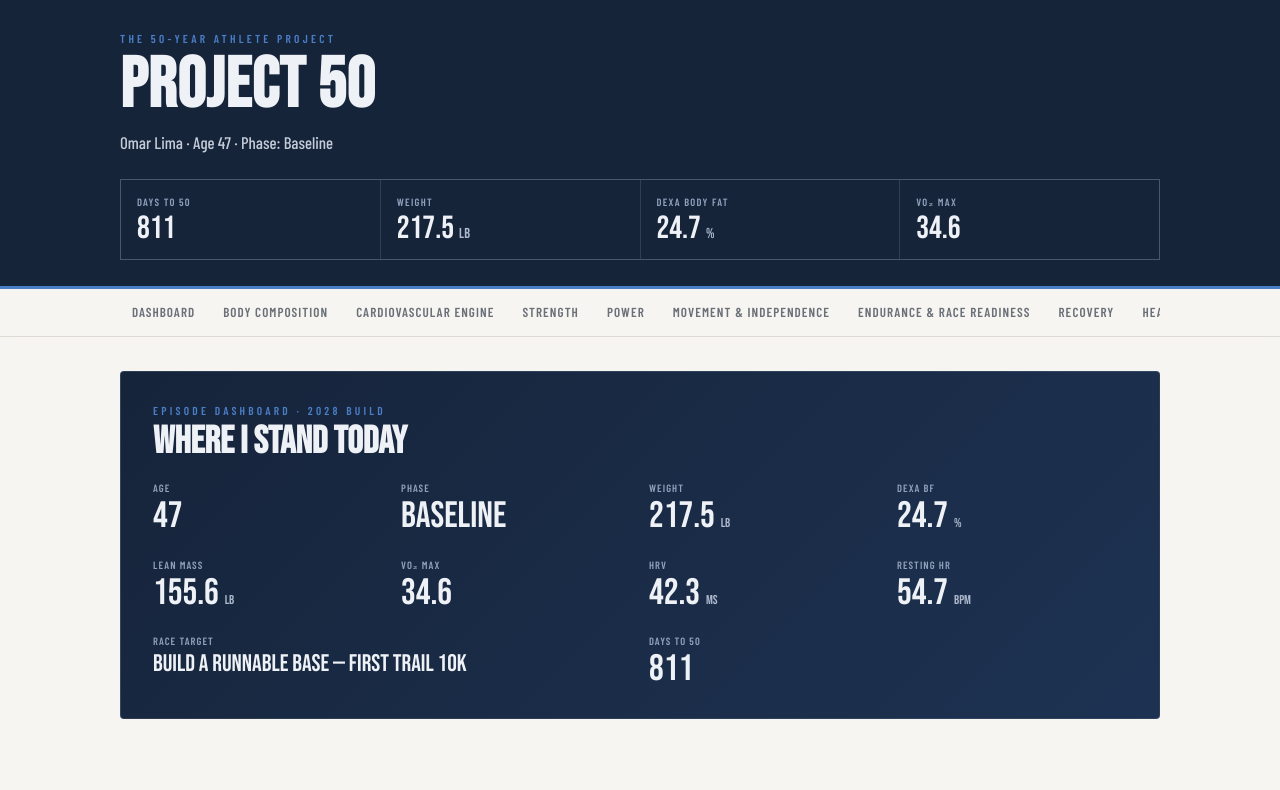
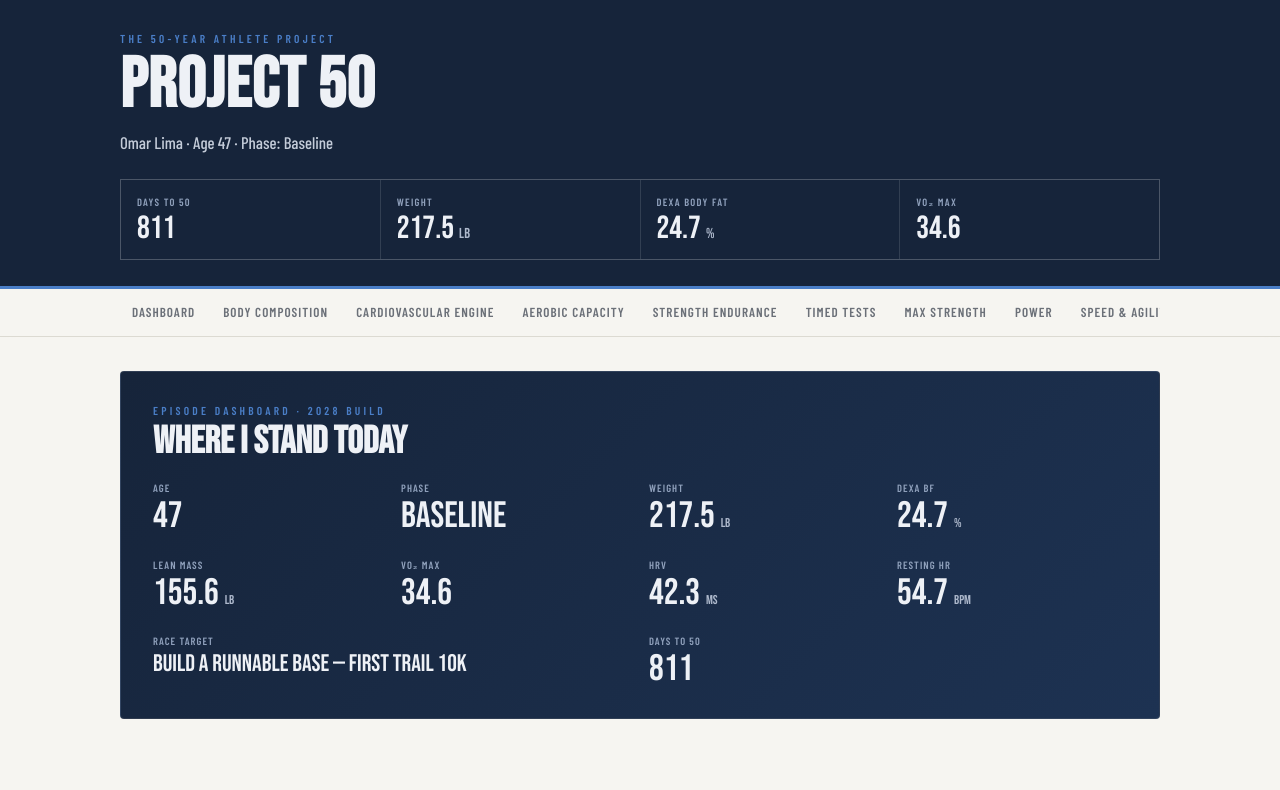
Before and after one commit to FunctionalCoreFitness/Project-50, a plain HTML site: page index.html in a window 1280 px wide. Shown: the top 790 px of the page. Drawn offline with nearby package versions, Linux system fonts and the light colour scheme.

Commit message:
Add files via upload

```diff
--- a/data.json
+++ b/data.json
@@ -6,7 +6,7 @@
     "current_phase": "Baseline",
     "current_race_target": "Build a runnable base \u2014 first trail 10K"
   },
-  "_comment": "EDIT THIS FILE TO LOG PROGRESS. For each metric, update 'value' and 'date'. Set birthday above to your real DOB so the countdown and age are correct (placeholder is 1978-09-15). Status is computed automatically: green = at/above pacer, yellow = within 10%, red = >10% below. Add history entries to chart trends over time.",
+  "_comment": "EDIT THIS FILE TO LOG PROGRESS. For each metric, update 'value' and 'date'. Numbers have NO quotes (32); dates HAVE quotes (\"2026-06-26\"); keep the comma at the end of each line. Set birthday above to your real DOB so age and countdown are correct (placeholder is 1978-09-15). Status auto-computes: green = at/above pacer, yellow = within 10%, red = >10% below. Lab and protocol-only fields are tracked for trend, not scored.",
   "categories": [
     {
       "id": "body",
@@ -39,34 +39,94 @@
       ]
     },
     {
-      "id": "strength",
-      "name": "Strength",
-      "source": "Manual assessment",
+      "id": "aerobic",
+      "name": "Aerobic Capacity",
+      "source": "Field test",
+      "cadence": "Every 90 days",
+      "metrics": [
+        { "name": "PACER Test", "unit": "shuttles", "value": null, "pacer": null, "goal": null, "direction": "up", "date": null, "note": "Stop after two misses. Retarget each retest." },
+        { "name": "Cooper 12-min Run", "unit": "mi", "value": null, "pacer": 1.5, "goal": 1.75, "direction": "up", "date": null, "note": "Max distance covered in 12 min." }
+      ]
+    },
+    {
+      "id": "strength-endurance",
+      "name": "Strength Endurance",
+      "source": "Max reps to technical failure",
+      "cadence": "Every 3\u20136 months",
+      "metrics": [
+        { "name": "Push-ups", "unit": "reps", "value": null, "pacer": 40, "goal": 50, "direction": "up", "date": null },
+        { "name": "Pull-ups", "unit": "reps", "value": null, "pacer": 9, "goal": 15, "direction": "up", "date": null },
+        { "name": "Chin-ups", "unit": "reps", "value": null, "pacer": 10, "goal": 16, "direction": "up", "date": null },
+        { "name": "Dips", "unit": "reps", "value": null, "pacer": 17, "goal": 30, "direction": "up", "date": null },
+        { "name": "Hanging Knee Raises", "unit": "reps", "value": null, "pacer": 12, "goal": 20, "direction": "up", "date": null, "note": "Or toes-to-bar." }
+      ]
+    },
+    {
+      "id": "timed",
+      "name": "Timed Tests",
+      "source": "Max hold / time",
+      "cadence": "Every 3\u20136 months",
+      "metrics": [
+        { "name": "Plank", "unit": "sec", "value": null, "pacer": 90, "goal": 150, "direction": "up", "date": null },
+        { "name": "Side Plank L", "unit": "sec", "value": null, "pacer": 60, "goal": 90, "direction": "up", "date": null },
+        { "name": "Side Plank R", "unit": "sec", "value": null, "pacer": 60, "goal": 90, "direction": "up", "date": null },
+        { "name": "Wall Sit", "unit": "sec", "value": null, "pacer": 90, "goal": 150, "direction": "up", "date": null },
+        { "name": "Dead Hang", "unit": "sec", "value": null, "pacer": 75, "goal": 120, "direction": "up", "date": null },
+        { "name": "Farmer Carry 70s", "unit": "sec", "value": null, "pacer": 45, "goal": 75, "direction": "up", "date": null, "note": "Fixed weight, max time (or log distance)." }
+      ]
+    },
+    {
+      "id": "max-strength",
+      "name": "Max Strength",
+      "source": "Estimated 1RM from 3\u20135 rep test",
       "cadence": "Every 6 months",
       "metrics": [
-        { "name": "Pull-ups", "unit": "reps", "value": null, "pacer": 9, "goal": 15, "direction": "up", "date": null },
-        { "name": "Push-ups", "unit": "reps", "value": null, "pacer": 40, "goal": 50, "direction": "up", "date": null },
-        { "name": "Dips", "unit": "reps", "value": null, "pacer": 17, "goal": 30, "direction": "up", "date": null },
-        { "name": "Dead Hang", "unit": "sec", "value": null, "pacer": 75, "goal": 120, "direction": "up", "date": null },
-        { "name": "Bench Press", "unit": "x BW", "value": null, "pacer": 0.95, "goal": 1.1, "direction": "up", "date": null },
-        { "name": "Back Squat", "unit": "x BW", "value": null, "pacer": 1.18, "goal": 1.4, "direction": "up", "date": null },
-        { "name": "Deadlift", "unit": "x BW", "value": null, "pacer": 1.4, "goal": 1.75, "direction": "up", "date": null },
-        { "name": "RDL x5", "unit": "x BW", "value": null, "pacer": 1.0, "goal": 1.2, "direction": "up", "date": null },
-        { "name": "Farmer Carry 70s", "unit": "ft", "value": null, "pacer": 100, "goal": 150, "direction": "up", "date": null },
-        { "name": "Turkish Get-up", "unit": "kg/side", "value": null, "pacer": 24, "goal": 32, "direction": "up", "date": null }
+        { "name": "Trap Bar Deadlift", "unit": "lb e1RM", "value": null, "pacer": 305, "goal": 380, "direction": "up", "date": null },
+        { "name": "Bench Press", "unit": "lb e1RM", "value": null, "pacer": 205, "goal": 240, "direction": "up", "date": null },
+        { "name": "Front Squat", "unit": "lb e1RM", "value": null, "pacer": 185, "goal": 225, "direction": "up", "date": null, "note": "Back squat acceptable substitute." },
+        { "name": "Romanian Deadlift", "unit": "lb e1RM", "value": null, "pacer": 225, "goal": 275, "direction": "up", "date": null },
+        { "name": "Overhead Press", "unit": "lb e1RM", "value": null, "pacer": 135, "goal": 160, "direction": "up", "date": null }
       ]
     },
     {
       "id": "power",
       "name": "Power",
-      "source": "Manual assessment",
+      "source": "Best of 3 attempts",
       "cadence": "Every 6 months",
       "metrics": [
         { "name": "Vertical Jump", "unit": "in", "value": null, "pacer": 20, "goal": 22, "direction": "up", "date": null },
         { "name": "Broad Jump", "unit": "ft", "value": null, "pacer": 6.5, "goal": 7, "direction": "up", "date": null },
-        { "name": "Med Ball Chest Throw", "unit": "ft", "value": null, "pacer": null, "goal": null, "direction": "up", "date": null },
-        { "name": "Rotational Throw L", "unit": "ft", "value": null, "pacer": null, "goal": null, "direction": "up", "date": null },
-        { "name": "Rotational Throw R", "unit": "ft", "value": null, "pacer": null, "goal": null, "direction": "up", "date": null }
+        { "name": "Med Ball Chest Throw", "unit": "ft", "value": null, "pacer": null, "goal": null, "direction": "up", "date": null, "note": "Set baseline, then beat by 5%." },
+        { "name": "Med Ball Rotational Throw L", "unit": "ft", "value": null, "pacer": null, "goal": null, "direction": "up", "date": null },
+        { "name": "Med Ball Rotational Throw R", "unit": "ft", "value": null, "pacer": null, "goal": null, "direction": "up", "date": null }
+      ]
+    },
+    {
+      "id": "speed",
+      "name": "Speed & Agility",
+      "source": "Fastest time wins",
+      "cadence": "Every 6 months",
+      "metrics": [
+        { "name": "10-yard Sprint", "unit": "sec", "value": null, "pacer": null, "goal": null, "direction": "down", "date": null },
+        { "name": "40-yard Sprint", "unit": "sec", "value": null, "pacer": null, "goal": null, "direction": "down", "date": null },
+        { "name": "5-10-5 Shuttle", "unit": "sec", "value": null, "pacer": null, "goal": null, "direction": "down", "date": null },
+        { "name": "T-Test", "unit": "sec", "value": null, "pacer": null, "goal": null, "direction": "down", "date": null }
+      ]
+    },
+    {
+      "id": "longevity",
+      "name": "Longevity Tests",
+      "source": "Manual assessment",
+      "cadence": "Every 6 months, monthly quick checks",
+      "metrics": [
+        { "name": "Sit-to-Stand (30s)", "unit": "reps", "value": null, "pacer": 20, "goal": 25, "direction": "up", "date": null },
+        { "name": "Single-Leg Balance EO L", "unit": "sec", "value": null, "pacer": 52, "goal": 90, "direction": "up", "date": null },
+        { "name": "Single-Leg Balance EO R", "unit": "sec", "value": null, "pacer": 52, "goal": 90, "direction": "up", "date": null },
+        { "name": "Single-Leg Balance EC L", "unit": "sec", "value": null, "pacer": 15, "goal": 30, "direction": "up", "date": null },
+        { "name": "Single-Leg Balance EC R", "unit": "sec", "value": null, "pacer": 15, "goal": 30, "direction": "up", "date": null },
+        { "name": "Grip Strength L", "unit": "lb", "value": null, "pacer": null, "goal": null, "direction": "up", "date": null, "note": "Dynamometer. Set baseline first." },
+        { "name": "Grip Strength R", "unit": "lb", "value": null, "pacer": null, "goal": null, "direction": "up", "date": null },
+        { "name": "HR Recovery (1 min)", "unit": "bpm drop", "value": null, "pacer": 25, "goal": 40, "direction": "up", "date": null, "note": "Drop 1 min after standardized cardio effort." }
       ]
     },
     {
@@ -76,13 +136,8 @@
       "cadence": "Every 6 months, monthly quick checks",
       "metrics": [
         { "name": "Deep Squat Hold", "unit": "min", "value": null, "pacer": 2.5, "goal": 5, "direction": "up", "date": null },
-        { "name": "Balance EO L", "unit": "sec", "value": null, "pacer": 52, "goal": 90, "direction": "up", "date": null },
-        { "name": "Balance EO R", "unit": "sec", "value": null, "pacer": 52, "goal": 90, "direction": "up", "date": null },
-        { "name": "Balance EC L", "unit": "sec", "value": null, "pacer": 15, "goal": 30, "direction": "up", "date": null },
-        { "name": "Balance EC R", "unit": "sec", "value": null, "pacer": 15, "goal": 30, "direction": "up", "date": null },
         { "name": "Floor Rise (no hands)", "unit": "sec", "value": null, "pacer": 8, "goal": 5, "direction": "down", "date": null },
-        { "name": "Sit Cross-legged", "unit": "min", "value": null, "pacer": 3.5, "goal": 10, "direction": "up", "date": null },
-        { "name": "30-sec Sit-to-Stand", "unit": "reps", "value": null, "pacer": 20, "goal": 25, "direction": "up", "date": null }
+        { "name": "Sit Cross-legged", "unit": "min", "value": null, "pacer": 3.5, "goal": 10, "direction": "up", "date": null }
       ]
     },
     {
--- a/index.html
+++ b/index.html
@@ -110,6 +110,7 @@
   .bar-labels b{color:var(--ink);font-weight:600}
 
   .m-date{margin-top:9px;font-size:.7rem;color:var(--muted);font-family:'Barlow Condensed',sans-serif;letter-spacing:.06em;text-transform:uppercase}
+  .m-note{margin-top:9px;font-size:.78rem;color:#5a6068;line-height:1.35;font-style:italic}
 
   .labs-note{
     background:#fbfaf6;border:1px solid var(--line);border-left:3px solid var(--steel);
@@ -255,12 +256,14 @@ function metricCard(m){
 
   const dateHtml = m.date ? `<div class="m-date">Logged ${m.date}</div>`
                           : (untracked?`<div class="m-date">Not yet tested</div>`:"");
+  const noteHtml = m.note ? `<div class="m-note">${m.note}</div>` : "";
   return `<div class="metric ${untracked?'untracked':''}">
     <div class="m-top">
       <div class="m-name"><span class="dot ${sClass}"></span>${m.name}</div>
       ${valHtml}
     </div>
     ${barHtml}
+    ${noteHtml}
     ${dateHtml}
   </div>`;
 }
```
